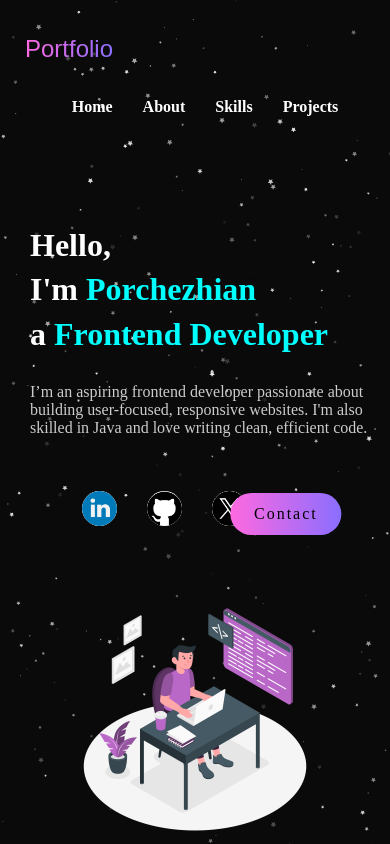
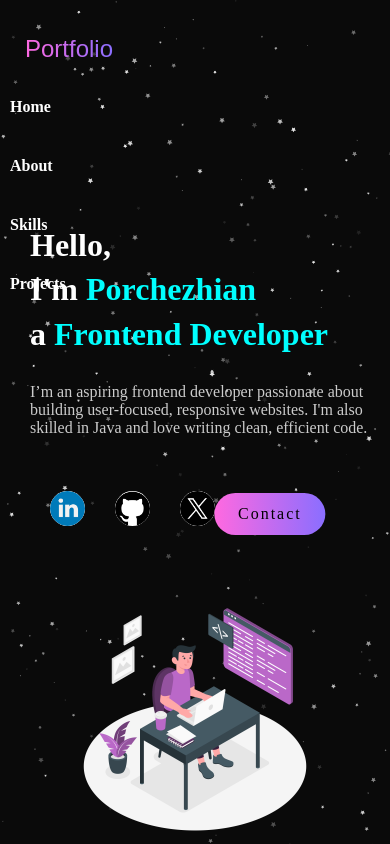
Before and after one commit to chezhianch/Animated-React-Portfolio, a React (Vite) app: page / in a window 390 px wide. Built offline with nearby package versions, Linux system fonts and the light colour scheme.

Commit message:
Update App.css

```diff
--- a/src/App.css
+++ b/src/App.css
@@ -406,6 +406,7 @@ gap: 30px;
 }
 
 /* === MOBILE & SMALL TABLETS === */
+/* === MOBILE & SMALL TABLETS === */
 @media (max-width: 768px) {
   /* Navbar */
   .navbar {
@@ -420,20 +421,15 @@ gap: 30px;
     align-items: center;
     padding: 1rem;
   }
-.align{
+
+  .align {
     position: relative;
     left: 0px;
     top: 40px;
+    gap: 20px;
+    flex-direction: column;
   }
-.portfolio-text{
-  position:absolute;
-  margin-top:0px;
-}
-.social-links {
-  display: flex;
- position:relative;
-  right:60px;
-}
+
   .nav-links {
     position: relative;
     left: 10px;
@@ -445,18 +441,23 @@ gap: 30px;
     font-size: 16px;
   }
 
+  .portfolio-text {
+    font-size: 24px;
+    left: 15px;
+    top: 5px;
+    position: absolute;
+    margin-top: 0px;
+  }
+
   /* Hero Section */
   .hero-content {
-    text-align: left;
     flex-direction: column;
     padding: 1rem;
-
+    text-align: left;
   }
 
-/* ===== Hero Section ===== */
   .hero-text {
     padding: 20px;
-  text-align: left;
     margin-top: 30px;
     margin-left: 10px;
   }
@@ -466,7 +467,6 @@ gap: 30px;
   }
 
   .hero-img {
-  display: flex;
     justify-content: center;
     align-items: center;
     margin-top: 2rem;
@@ -474,28 +474,30 @@ gap: 30px;
 
   .hero-img img {
     width: 250px;
+    right: 0;
   }
 
-@media (max-width: 768px) {
   .cnt-btn {
     display: block;
     margin: 2rem auto 0 auto;
-    transform: translateX(20%); /* shift right */
-  }
+    transform: translateX(20%);
+    position: static;
+    top: auto;
+    right: auto;
+    align-self: center;
   }
 
-/* ===== Social Links ===== */
   .social-links {
     display: flex;
     gap: 30px;
     position: relative;
     right: 50px;
-}
+    justify-content: center;
+    padding-left: 0;
+    margin-top: 1.5rem;
   }
 
-
-
-@media (max-width: 768px) {
+  /* About Section */
   .abt-scroll-wrapper {
     height: 100vh;
     overflow-y: auto;
@@ -504,6 +506,7 @@ gap: 30px;
   }
 
   .abt-cont {
+    flex-direction: column;
     padding: 1rem;
     gap: 1.5rem;
     padding-bottom: 2rem;
@@ -526,13 +529,16 @@ gap: 30px;
   .about-cnt {
     padding: 0 20px;
     font-size: 1rem;
+    text-align: center;
+    left: 0;
+    bottom: 0;
   }
 
   html, body {
     height: 100%;
     overflow-x: hidden;
   }
-}
+
   /* Contact Section */
   .container {
     padding: 2rem 1rem;
@@ -562,3 +568,4 @@ gap: 30px;
   nav ul li {
     margin: 0.5rem 0;
   }
+}
```
Lines whose indentation alone changed are shown as unchanged.
